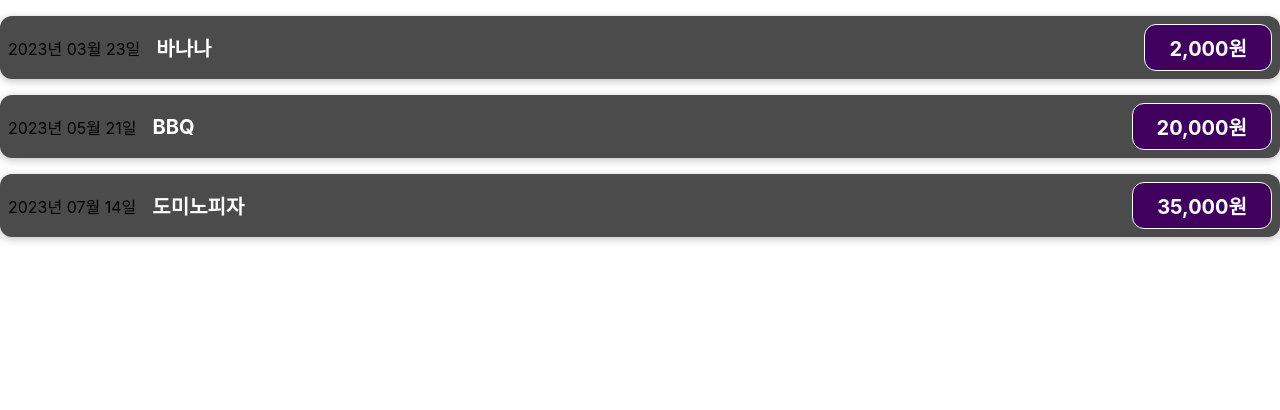
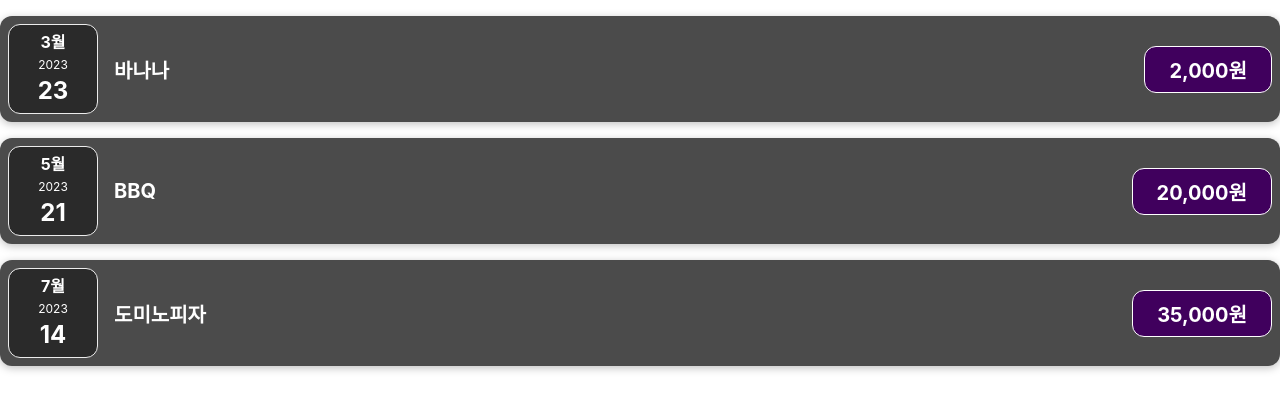
Before and after one commit to JuHo99/React-study202308, a React (Create React App) app: page / in a window 1280 px wide. Shown: the top 410 px of the page. Built offline with nearby package versions, Linux system fonts and the light colour scheme.

Commit message:
컴포넌트 분할하기

```diff
--- a/src/App.js
+++ b/src/App.js
@@ -7,17 +7,17 @@
     {
       title : "바나나",
       price : 2000,
-      date : new Date(2023,3,23)
+      date : new Date(2023,3-1,23)
     },
     {
       title : "BBQ",
       price : 20000,
-      date : new Date(2023,5,21)
+      date : new Date(2023,5-1,21)
     },
     {
       title : "도미노피자",
       price : 35000,
-      date : new Date(2023,7,14)
+      date : new Date(2023,7-1,14)
     }
   ];
 
--- /dev/null
+++ b/src/components/ExpenseDate.css
@@ -0,0 +1,30 @@
+.expense-date {
+    display: flex;
+    flex-direction: column;
+    width: 5.5rem;
+    height: 5.5rem;
+    border: 1px solid #ececec;
+    background-color: #2a2a2a;
+    color: white;
+    border-radius: 12px;
+    align-items: center;
+    justify-content: center;
+  }
+
+  .expense-date div {
+    margin-bottom: 0.25rem;
+  }
+
+  .expense-date__month {
+    font-size: 1rem;
+    font-weight: bold;
+  }
+
+  .expense-date__year {
+    font-size: 0.75rem;
+  }
+
+  .expense-date__day {
+    font-size: 1.5rem;
+    font-weight: bold;
+  }
--- /dev/null
+++ b/src/components/ExpenseDate.js
@@ -0,0 +1,20 @@
+import React from 'react'
+import './ExpenseDate.css'
+
+const ExpenseDate = ({date}) => {
+
+    const year = date.getFullYear();
+    const month = date.toLocaleString('ko-KR',{month:'long'});
+    const day = date.getDate();
+
+
+    return (
+        <div className="expense-date">
+          <div className="expense-date__month">{month}</div>
+          <div className="expense-date__year">{year}</div>
+          <div className="expense-date__day">{day}</div>
+        </div>
+      );
+}
+
+export default ExpenseDate
--- a/src/components/ExpenseItem.js
+++ b/src/components/ExpenseItem.js
@@ -1,11 +1,9 @@
 import React from 'react';
 // css 로딩
 import './ExpenseItem.css';
+import ExpenseDate from './ExpenseDate';
 
 const ExpenseItem = ({title,price,date}) => {
-  // const expenseDate = date;
-  // const expenseTitle = title;
-  // const expensePrice = price;
 
   // 1자리 숫자를 2자리수로 변환하는 함수
   const make2digit = (text) => {
@@ -28,7 +26,7 @@
 
   return (
     <div className="expense-item">
-      <div>{makeFormattedDate()}</div>
+      <ExpenseDate date={date}/>
       <div className="expense-item__description">
         <h2>{title}</h2>
         <div className="expense-item__price">{formattedPrice}원</div>
```
